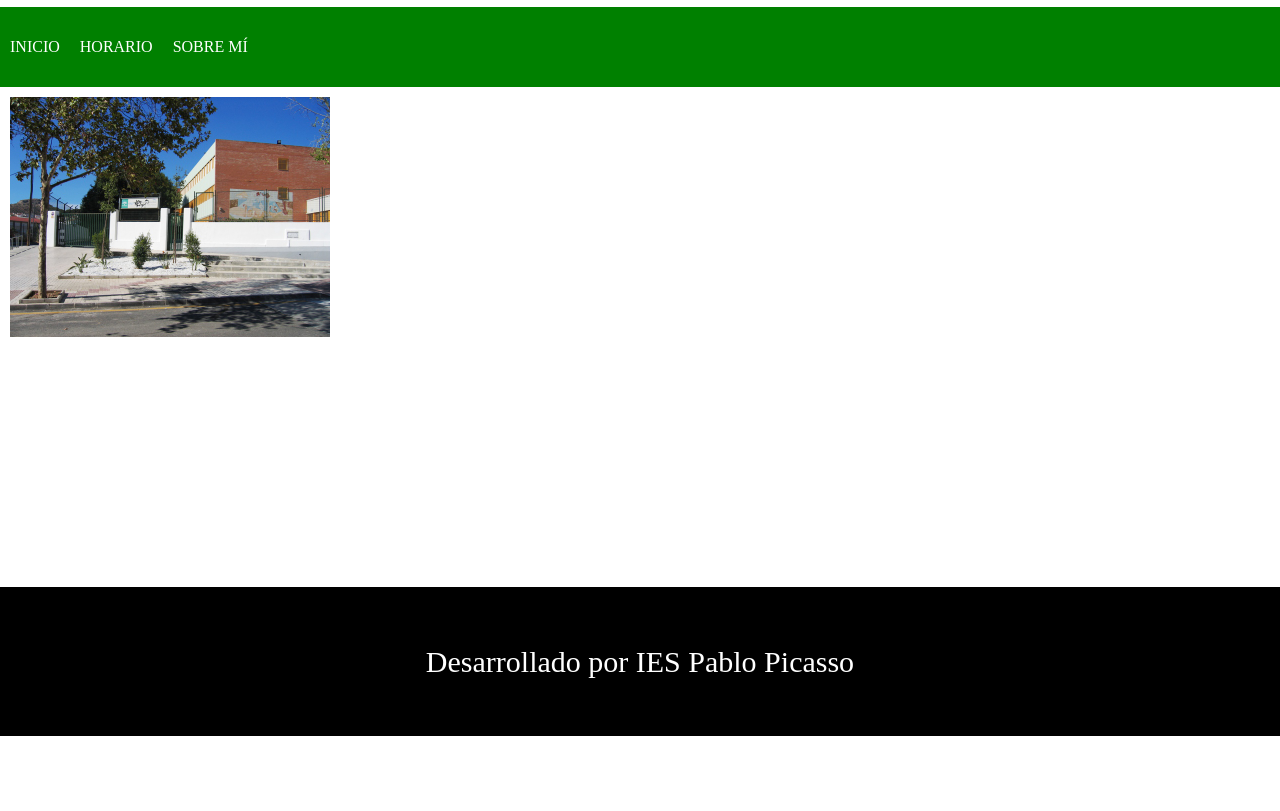
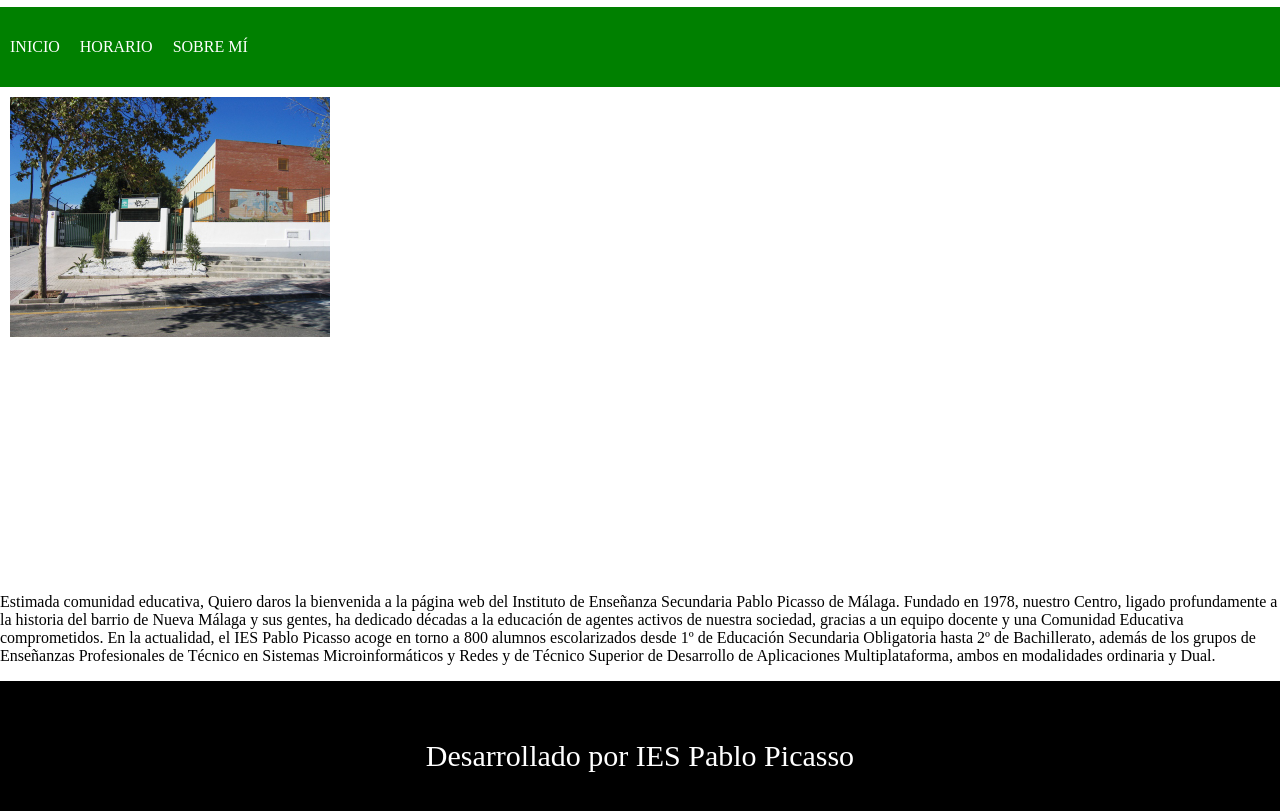
Before and after one commit to Pedro-VH05/Tarea2GIT, a plain HTML site: page Tarea2.html in a window 1280 px wide. Shown: the part 55-866 px from the top of the page. Before the commit the page ends 800 px from the top, so only its background shows below. Drawn offline with Linux system fonts and the light colour scheme.

Commit message:
Añado info del instituto

```diff
--- a/Tarea2.html
+++ b/Tarea2.html
@@ -27,6 +27,10 @@
     <div id="contenido">
         <img src="./iespablopicasso.jpg" id="imagen">
     </div>
+    <P>Estimada comunidad educativa,
+       Quiero daros la bienvenida a la página web del Instituto de Enseñanza Secundaria Pablo Picasso de Málaga.
+       Fundado en 1978, nuestro Centro, ligado profundamente a la historia del barrio de Nueva Málaga y sus gentes, ha dedicado décadas a la educación de agentes activos de nuestra sociedad, gracias a un equipo docente y una Comunidad Educativa comprometidos.
+       En la actualidad, el IES Pablo Picasso acoge en torno a 800 alumnos escolarizados desde 1º de Educación Secundaria Obligatoria hasta 2º de Bachillerato, además de los grupos de Enseñanzas Profesionales de Técnico en Sistemas Microinformáticos y Redes y de Técnico Superior de Desarrollo de Aplicaciones Multiplataforma, ambos en modalidades ordinaria y Dual.</P>
     <footer>
         Desarrollado por IES Pablo Picasso
     </footer>
```
